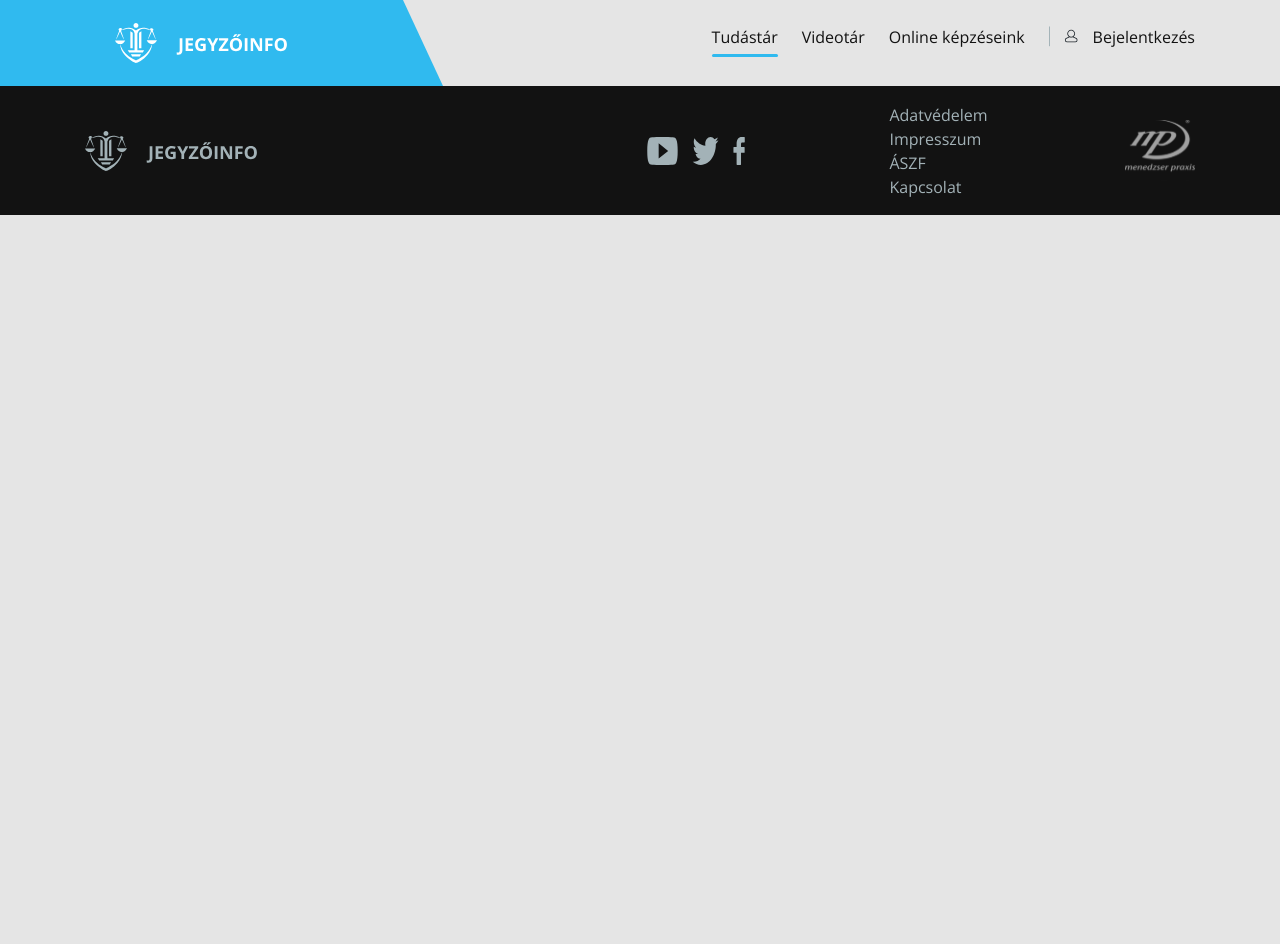
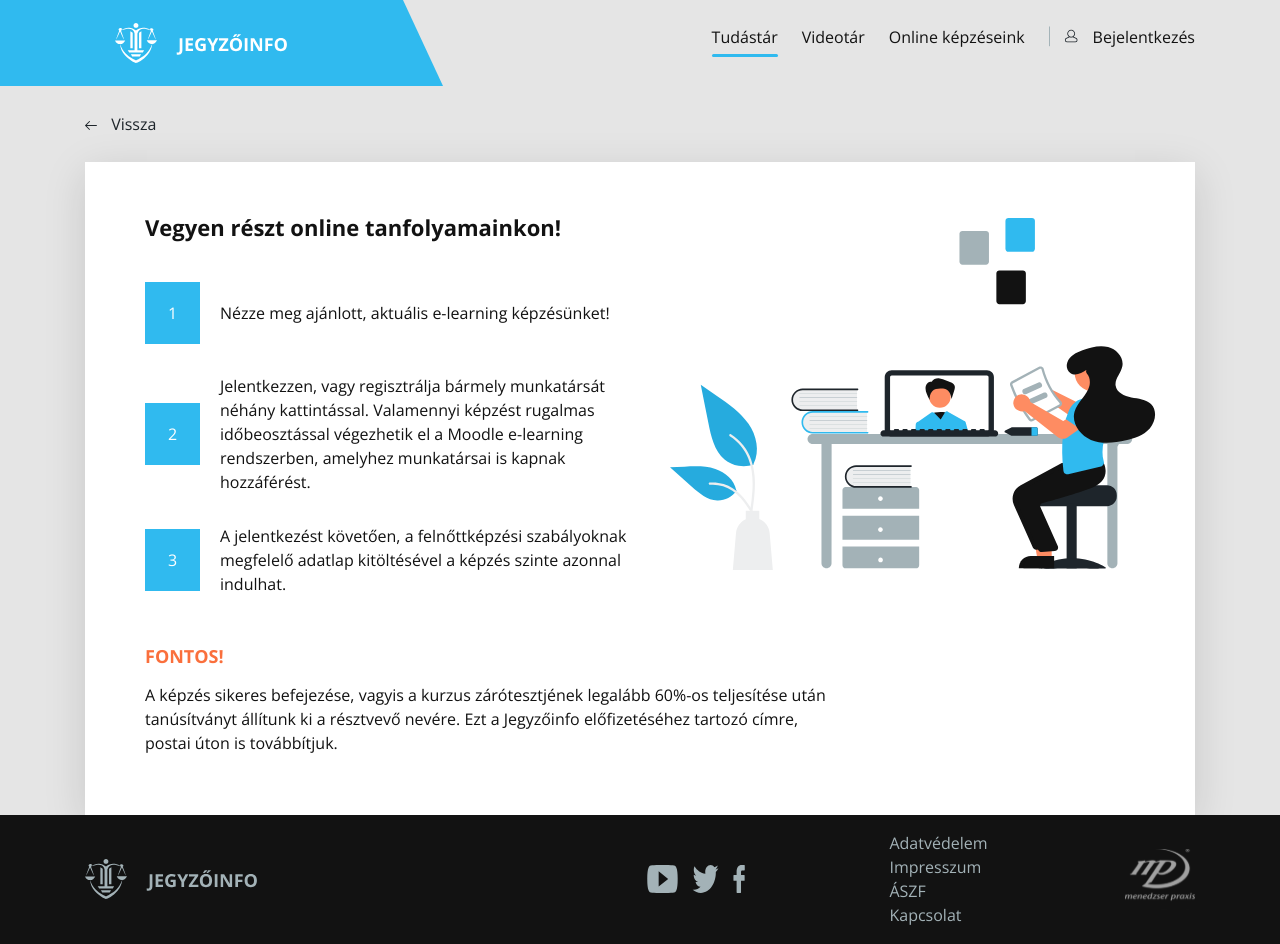
Before and after one commit to Kalamane264/Jinfo, an Angular app in the folder JegyzoInfo/ClientApp/: page /courses in a window 1280 px wide. Before the commit this address led to /. Before the commit the page ends 800 px from the top, so only its background shows below. Built offline with nearby package versions, Linux system fonts and the light colour scheme.

Commit message:
képzéseing half

```diff
--- a/JegyzoInfo/ClientApp/src/app/app-routing.module.ts
+++ b/JegyzoInfo/ClientApp/src/app/app-routing.module.ts
@@ -1,3 +1,4 @@
+import { CoursesPageComponent } from './pages/courses-page/courses-page.component';
 import { VideosPageComponent } from './pages/videos-page/videos-page.component';
 import { VideosComponent } from './components/videos/videos.component';
 import { TopicPageComponent } from './pages/topic-page/topic-page.component';
@@ -39,6 +40,10 @@ const routes: Routes = [
     component: VideosPageComponent
   },
   {
+    path: "courses",
+    component: CoursesPageComponent
+  },
+  {
     path: "",
     redirectTo: "/home",
     pathMatch: "full"
--- a/JegyzoInfo/ClientApp/src/app/app.module.ts
+++ b/JegyzoInfo/ClientApp/src/app/app.module.ts
@@ -23,6 +23,7 @@ import { TopicPageComponent } from './pages/topic-page/topic-page.component';
 import { ChapterComponent } from './components/chapter/chapter.component';
 import { DocumentSampleComponent } from './components/document-sample/document-sample.component';
 import { VideosPageComponent } from './pages/videos-page/videos-page.component';
+import { CoursesPageComponent } from './pages/courses-page/courses-page.component';
 
 @NgModule({
   declarations: [
@@ -44,7 +45,8 @@ import { VideosPageComponent } from './pages/videos-page/videos-page.component';
     TopicPageComponent,
     ChapterComponent,
     DocumentSampleComponent,
-    VideosPageComponent
+    VideosPageComponent,
+    CoursesPageComponent
   ],
   imports: [
     BrowserModule,
--- /dev/null
+++ b/JegyzoInfo/ClientApp/src/app/pages/courses-page/courses-page.component.html
@@ -0,0 +1,44 @@
+<div class="container">
+  <app-back></app-back>
+  <div class="shadowedBoxWhite">
+    <div class="row">
+      <div class="col-lg-6">
+        <div class="leftSide">
+          <h4 class="bold_700">
+            Vegyen részt online tanfolyamainkon!
+          </h4>
+          <div class="blueSquareDivWrap">
+            <div class="blueSquare">1</div>
+            <span>
+              Nézze meg ajánlott, aktuális e-learning képzésünket!
+            </span>
+          </div>
+          <div class="blueSquareDivWrap">
+            <div class="blueSquare">2</div>
+            <span>
+              Jelentkezzen, vagy regisztrálja bármely munkatársát néhány kattintással. Valamennyi képzést rugalmas időbeosztással végezhetik el a Moodle e-learning rendszerben, amelyhez munkatársai is kapnak hozzáférést.
+            </span>
+          </div>
+          <div class="blueSquareDivWrap">
+            <div class="blueSquare">3</div>
+            <span>
+              A jelentkezést követően, a felnőttképzési szabályoknak megfelelő adatlap kitöltésével a képzés szinte azonnal indulhat.
+            </span>
+          </div>
+
+        </div>
+      </div>
+      <div class="col-lg-6 rightSide"></div>
+    </div>
+    <div class="row">
+      <div class="col-lg-8">
+        <h5 class="orange">
+          FONTOS!
+        </h5>
+        <p>
+          A képzés sikeres befejezése, vagyis a kurzus zárótesztjének legalább 60%-os teljesítése után tanúsítványt állítunk ki a résztvevő nevére. Ezt a Jegyzőinfo előfizetéséhez tartozó címre, postai úton is továbbítjuk.
+        </p>
+      </div>
+    </div>
+  </div>
+</div>
--- /dev/null
+++ b/JegyzoInfo/ClientApp/src/app/pages/courses-page/courses-page.component.scss
@@ -0,0 +1,40 @@
+@import "../../../varsAndMixins.scss";
+
+.shadowedBoxWhite{
+  padding-left: 60px;
+  padding-bottom: 60px;
+  .leftSide{
+    padding-top: 50px;
+    h4{
+      margin-bottom: 40px;
+    }
+    .blueSquareDivWrap{
+      display: flex;
+      align-items: center;
+      margin-bottom: 30px;
+      .blueSquare{
+        width: 55px;
+        min-width: 55px;
+        height: 62px;
+        display: flex;
+        align-items: center;
+        justify-content: center;
+        background-color: $blue;
+        color: white;
+        margin-right: 20px;
+      }
+    }
+  }
+  .rightSide{
+    background-image: url("/assets/img/housefeeling2.svg");
+    background-size: 90% auto;
+    background-repeat: no-repeat;
+    background-position: left center;
+  }
+  h5.orange{
+    margin-top: 20px;
+  }
+  p{
+    margin-top: 15px;
+  }
+}
--- /dev/null
+++ b/JegyzoInfo/ClientApp/src/app/pages/courses-page/courses-page.component.ts
@@ -0,0 +1,15 @@
+import { Component, OnInit } from '@angular/core';
+
+@Component({
+  selector: 'app-courses-page',
+  templateUrl: './courses-page.component.html',
+  styleUrls: ['./courses-page.component.scss']
+})
+export class CoursesPageComponent implements OnInit {
+
+  constructor() { }
+
+  ngOnInit(): void {
+  }
+
+}
--- a/JegyzoInfo/ClientApp/src/styles.scss
+++ b/JegyzoInfo/ClientApp/src/styles.scss
@@ -37,6 +37,10 @@ h6{
 
 .bold_700{
   font-weight: 700;
+}
+
+.orange{
+  color: $orange;
 }
 
 button, button:focus{
@@ -122,6 +126,11 @@ button, button:focus{
   }
 }
 
+.shadowedBoxWhite{
+  background-color: white;
+  box-shadow: 0px 10px 40px rgba(0, 0, 0, 0.13);
+}
+
 .myCheckbox{
   display: none;
   + label{
```
Also changed, not shown: JegyzoInfo/ClientApp/src/assets/img/housefeeling2.svg (added), 1 other file (tests, documents, lock files or other folders).
